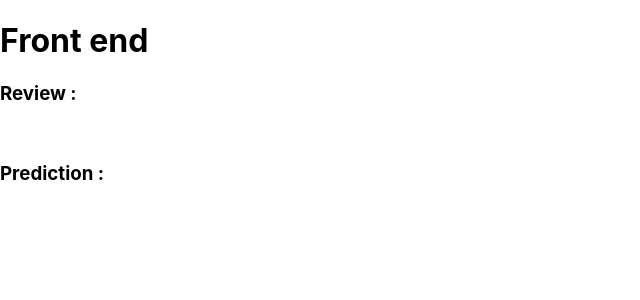
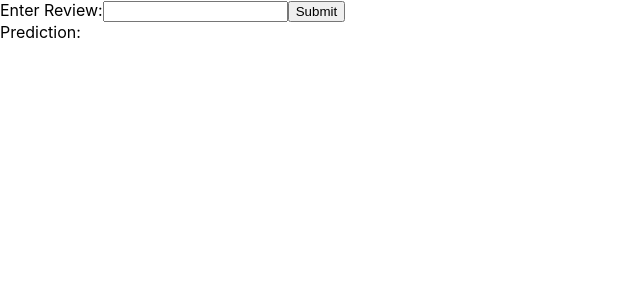
Before and after one commit to Soham-KT/Sentiment-Analysis-of-Product-Reviews, a React (Create React App) app in the folder frontend/: page / in a window 1280 px wide. Shown: the top 300 px of the page, without its empty margins (0-640 px from the left). Built offline with nearby package versions, Linux system fonts and the light colour scheme; no server answers.

Commit message:
frontend go brrrrrrr

```diff
--- a/frontend/src/App.js
+++ b/frontend/src/App.js
@@ -1,29 +1,36 @@
 import {useEffect, useState} from 'react';
+import axios from 'axios';
 
 function App() {
-  const [data, setData] = useState({})
-  useEffect(()=>{
-    fetchData();
-  }, []);
+  const [text, setText] = useState('');
 
-  const fetchData = async ()=>{
-    try{
-      const response = await fetch('http://127.0.0.1:5000/data');
-      const jsonData = await response.json();
-      setData(jsonData);
-    }
-    catch(error){
-      console.error(error);
-    }
+  const [data, setData] = useState({});
+
+  const formdata = new FormData();
+  formdata.append('review', text);
+
+  const postData = async (e) => {
+    e.preventDefault();
+    axios.post('http://127.0.0.1:5000/predict', formdata).then((response)=>{
+      console.log('Data has been sent');
+      setData(response.data);
+    }).catch(()=>{
+      console.log('Error sending data');
+    })
   }
 
   return (
-    <div className="App">
-      <h1>Front end</h1>
-      <h3>Review : {data.Review}</h3>
-      <br></br>
-      <h3>Prediction : {data.prediction}</h3>
-    </div>
+    <form onSubmit={postData}>
+      <label>
+      Enter Review:
+      </label>
+      <input type='text' value={text} onChange={(e)=>{
+        setText(e.target.value);
+      }}></input>
+      <button type='submit'>Submit</button>
+      <br/>
+      <label>Prediction: </label> {data.prediction}
+    </form>
   );
 }
 
--- /dev/null
+++ b/package.json
@@ -0,0 +1,5 @@
+{
+  "dependencies": {
+    "axios": "^1.7.7"
+  }
+}
```
Also changed, not shown: 2 other files (tests, documents, lock files or other folders).
